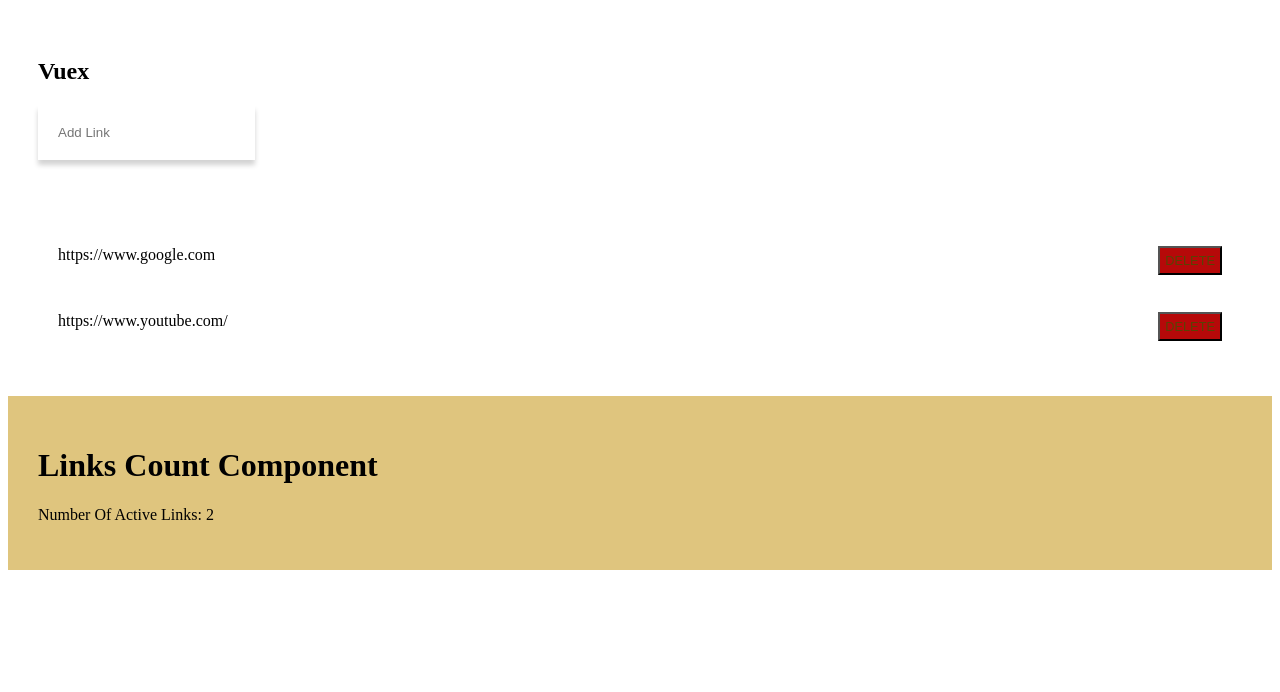
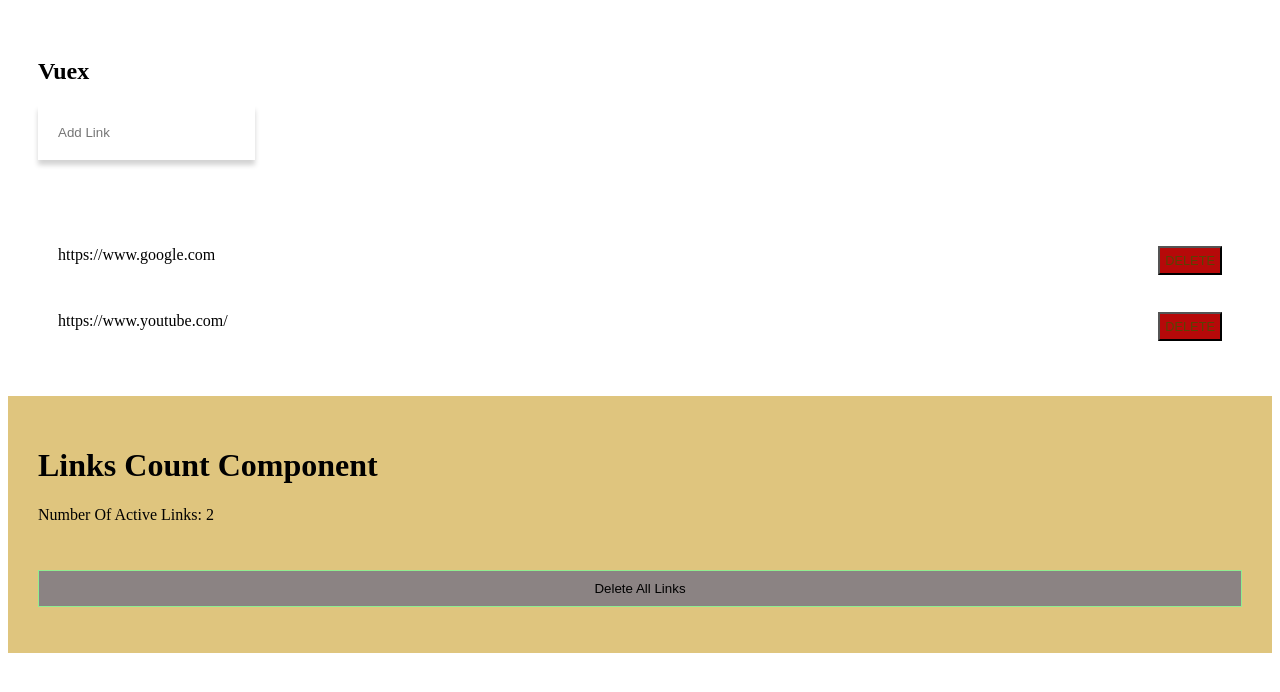
Before and after one commit to arifpehlivan/vuexApp, a Vue app in the folder vuex-app/: page / in a window 1280 px wide. Shown: the top 692 px of the page. Built offline with nearby package versions, Linux system fonts and the light colour scheme.

Commit message:
create removeAllLink

```diff
--- a/vuex-app/src/components/LinkCount.vue
+++ b/vuex-app/src/components/LinkCount.vue
@@ -2,22 +2,46 @@
   <div>
       <h1>Links Count Component</h1>
       <p>Number Of Active Links: {{linkCount}}</p>
+      <button v-on:click="deleteLinks">Delete All Links</button>
+      <p>{{msg}}</p>
   </div>
 </template>
 
 <script>
-import {mapGetters} from 'vuex';
+import {mapGetters,mapActions,mapMutations} from 'vuex';
 
 export default {
     name:'LinkCount',
+    data(){
+        return{
+            msg:''
+        }
+    },
     computed:{
         ...mapGetters([
             'linkCount'
         ])
+    },
+    methods:{
+        ...mapMutations(['REMOVE_ALL']),
+        ...mapActions(['deleteAll']),
+        deleteLinks(){
+            this.deleteAll().then(()=>{
+                this.msg="Deleted All Links"
+            })
+        }
     }
 }
 </script>
 
-<style>
-
+<style scoped>
+button{
+    padding: 10px;
+    margin-top: 30px;
+    background-color: rgb(139, 131, 131);
+    width: 100%;
+    border: 1px solid lightgreen;
+    outline: 0;
+    cursor: poiter;
+}
 </style>
--- a/vuex-app/src/store/store.js
+++ b/vuex-app/src/store/store.js
@@ -23,11 +23,22 @@ export const store = new Vuex.Store({
         },
         REMOVE_LINK:(state,link)=>{
             state.links.splice(link,1)
+        },
+        REMOVE_ALL:(state)=>{
+            state.links=[]
         }
     },
     actions:{
         deleteLink:(context,link)=>{
             context.commit("REMOVE_LINK",link)
+        },
+        deleteAll({commit}){
+            return new Promise((resolve)=>{
+                setTimeout(()=>{
+                    commit('REMOVE_ALL')
+                    resolve()
+                },5000)
+            })
         }
     }
 })
```
